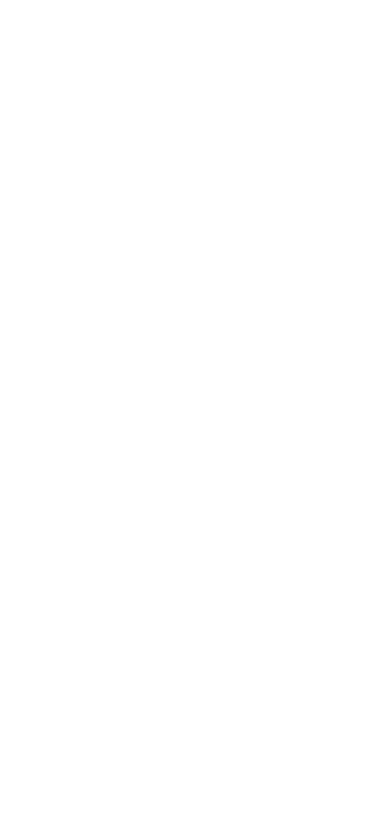
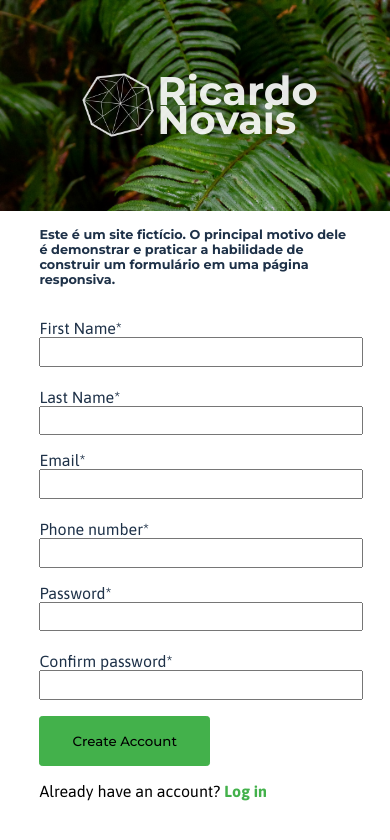
Before and after one commit to Ricardonovais1/form-the-odin-project, a plain HTML site: page HTML/index.html in a window 390 px wide. Drawn offline with Linux system fonts and the light colour scheme.

Commit message:
Versão finalizada Página de Formulário

```diff
--- /dev/null
+++ b/HTML/app.js
@@ -0,0 +1,71 @@
+const passwordField = document.getElementById('password');
+const passConfirmField = document.getElementById('confirm-password');
+const passMessage = document.getElementById('message');
+const confirmMessage = document.getElementById('confirm');
+const confirmPass = document.querySelector('.password-confirm-message');
+const letter = document.getElementById('letter');
+const capital = document.getElementById('capital');
+const number_p = document.getElementById('number-p');
+const length_p = document.getElementById('length-p');
+
+
+// When the user clicks on the password field, show the message box
+passwordField.onfocus = function() {
+    passMessage.style.display = "block";
+  }
+
+// When the user clicks outside of the password field, hide the message box
+passwordField.onblur = function() {
+    passMessage.style.display = "none";
+}
+
+// When the user starts to type something inside the password field
+passwordField.onkeyup = function() {
+    // Validate lowercase letters
+    const lowerCaseLetters = /[a-z]/g;
+    if(passwordField.value.match(lowerCaseLetters)) {
+      letter.classList.remove("invalid");
+      letter.classList.add("valid");
+    } else {
+      letter.classList.remove("valid");
+      letter.classList.add("invalid");
+  }
+    // Validate capital letters
+    const capitalLetters = /[A-Z]/g;
+    if (passwordField.value.match(capitalLetters)) {
+        capital.classList.remove("invalid");
+        capital.classList.add("valid");
+    } else {
+        capital.classList.remove("valid");
+        capital.classList.add("invalid");
+    }
+
+    //Validate number
+    const numberInPassword = /[0-9]/g;
+    if (passwordField.value.match(numberInPassword)) {
+        number_p.classList.remove("invalid");
+        number_p.classList.add("valid");
+    } else {
+        number_p.classList.remove("valid");
+        number_p.classList.add("invalid");
+    }
+    if (passwordField.value.length >= 8) {
+        length_p.classList.remove("invalid");
+        length_p.classList.add("valid");
+    } else {
+        length_p.classList.remove("valid");
+        length_p.classList.add("invalid");
+    }
+}
+
+passConfirmField.onfocus = function() {
+    confirmMessage.style.display = 'block';
+    confirmMessage.classList.add('invalid');
+
+    passConfirmField.onkeyup = function() {
+    if (passwordField.value === passConfirmField.value) {
+        confirmMessage.style.display = 'none';
+    }
+}
+}
+// letter.classList.includes('valid') && capital.classList.includes('valid') && number_p.classList.includes('valid') && length_p.classList.includes('valid') &&
--- a/HTML/index.html
+++ b/HTML/index.html
@@ -4,10 +4,74 @@
     <meta charset="UTF-8">
     <meta http-equiv="X-UA-Compatible" content="IE=edge">
     <meta name="viewport" content="width=device-width, initial-scale=1.0">
-    <link rel="stylesheet" href="../dist/css/main.css">    </link>
+    <link rel="stylesheet" href="../STYLES/styles.css">
     <title>Formulário The Oding Project</title>
 </head>
 <body>
+    <div class="banner">
+        <div class="logo-nome">
+            <img class="logo" src="../IMAGES/Logo Desenho Ricardo Novais Fundo Escuro.png">
+            <h2 class="name">Ricardo<br>Novais</h2>
+        </div>
+    </div>
+    <div class="main-form">
+        <div class="top">
+            <h2 class="text">Este é um site fictício. O principal motivo dele é demonstrar e praticar a habilidade de construir um formulário em uma página responsiva.</h2>
+        </div>
+        <div class="form">
+              <form action="#" method="post">
+                    <div class="couple">
+                        <div class="in-form">
+                            <label for="first-name">First Name*</label>
+                            <input type="text" id="first-name" name="first-name" required>
+                        </div>
+                        <div class="in-form">
+                            <label for="last-name">Last Name*</label>
+                            <input type="text" id="last-name" name="last-name" required>
+                        </div>
+                    </div>
 
+
+                    <div class="couple">
+
+                        <div class="in-form">
+                            <label for="email">Email*</label>
+                            <input type="email" id="email" name="email" required>
+                        </div>
+                        <div class="in-form">
+                            <label for="phone-number">Phone number*</label>
+                            <input type="number" id="phone-number" name="phone-number" required>
+                        </div>
+                    </div>
+                    <div class="couple">
+
+                        <div class="in-form">
+                            <label for="password">Password*</label>
+                            <input type="password" id="password" name="password">
+                            <div id="message">
+                                <h3>Password must contain the following:</h3>
+                                <p id="letter" class="invalid">A <b>lowercase</b> letter</p>
+                                <p id="capital" class="invalid">A <b>capital (uppercase)</b> letter</p>
+                                <p id="number-p" class="invalid">A <b>number</b></p>
+                                <p id="length-p" class="invalid">Minimum <b>8 characters</b></p>
+                            </div>
+
+                        </div>
+                        <div class="in-form">
+                            <label for="confirm-password">Confirm password*</label>
+                            <input type="password" id="confirm-password" required>
+                            <div id="confirm">
+                                <p class="password-confirm-message">Must equal password</p>
+                            </div>
+                        </div>
+                    </div>
+                    <div class="button-area">
+                        <button type="submit">Create Account</button>
+                        <p class="text-bellow">Already have an account? <a href="#">Log in</a></p>
+                    </div>
+                </div>
+              </form>
+    </div>
+    <script src="./app.js"></script>
 </body>
 </html>
--- a/STYLES/_reset.scss
+++ /dev/null
@@ -1,4 +0,0 @@
-* {
-    margin: 0;
-    padding: 0;
-}
--- a/STYLES/main.scss
+++ /dev/null
@@ -1,6 +0,0 @@
-@import './reset'
-
-
-header {
-    background-color: aqua;
-}
--- /dev/null
+++ b/STYLES/styles.css
@@ -0,0 +1,268 @@
+@import url('https://fonts.googleapis.com/css2?family=Asap:ital,wght@0,400;0,500;0,600;0,700;1,400;1,500;1,600;1,700&family=Montserrat:ital,wght@0,100;0,200;0,300;0,400;0,500;0,600;0,700;0,800;0,900;1,100;1,200;1,300;1,400;1,500;1,600;1,700;1,900&display=swap');
+:root {
+    --primary-color: #1E3148;
+    --second-color: #43B14B;
+    --second-color-hover: #36ad3e;
+    --third-color: #5C413F;
+    --fourth-color: #9E6F6D;
+    --fifth-color: #fff;
+
+    --primary-font: 'Asap', sans-serif;
+    --secondary-font: 'Montserrat', sans-serif;
+}
+
+
+* {
+    margin: 0;
+    padding: 0;
+}
+
+body {
+    display: flex;
+    flex-direction: row;
+    justify-content: flex-start;
+    height: 100vh;
+}
+
+
+
+
+.banner {
+    background: url('../IMAGES/form-image-samambaia.jpg');
+    background-size: cover;
+    background-repeat: no-repeat;
+    display: flex;
+    align-items: center;
+    flex-wrap: wrap;
+    width: 40vw;
+}
+
+.logo-nome {
+    display: flex;
+    flex-direction: row;
+    align-items: center;
+    height: 30vh;
+    width: 30vw;
+    /* background-color: var(--second-color); */
+    opacity: 90%;
+    line-height: 2.3rem;
+    flex: 1;
+}
+
+.logo {
+    width: 30vh;
+}
+
+.text {
+    font-size: 1.5rem;
+    font-family: var(--secondary-font);
+    margin-right: 3rem;
+    color: var(--primary-color);
+
+}
+
+#message {
+    display: none;
+}
+#confirm {
+    display: none;
+}
+
+input {
+    height: 1.8rem;
+    width: 25vw;
+    padding-left: 0.5rem;
+
+}
+
+label{
+    color: var(--primary-color);
+}
+
+h2 {
+    color: var(--fifth-color);
+    font-size: 2.5rem;
+    font-family: var(--secondary-font);
+}
+
+a {
+    text-decoration: none;
+    color: var(--second-color);
+    font-weight: 800;
+}
+
+a:hover {
+    color: var(--second-color-hover);
+}
+
+.main-form {
+    display: flex;
+    flex-direction: column;
+    justify-content: center;
+    margin-left: 3rem;
+    font-family: var(--primary-font);
+
+}
+
+.in-form {
+    display: flex;
+    flex-direction: column;
+}
+
+.couple {
+    display: flex;
+    gap: 3rem;
+    margin-right: auto;
+    margin-top: 1rem;
+
+}
+
+button {
+    background-color: var(--second-color);
+    padding: 1rem 2rem;
+    font-family: var(--secondary-font);
+    font-weight: 500;
+    border: 1px solid var(--second-color);
+    border-radius: 0.2rem;
+    margin-bottom: 1rem;
+    margin-top: 1rem;
+}
+
+button:hover {
+    background-color: var(--second-color-hover);
+}
+
+.invalid {
+    color: red;
+    font-family: var(--primary-font);
+    font-size: 0.8rem;
+    font-weight: 200;
+}
+
+.valid {
+    color: var(--second-color);
+    font-family: var(--primary-font);
+    font-size: 0.8rem;
+    font-weight: 200;
+}
+
+h3 {
+    font-family: var(--primary-font);
+    font-size: 0.8rem;
+    font-weight: 200;
+}
+
+@media (max-width: 1110px) {
+    .logo-nome {
+        display: flex;
+        flex-direction: column;
+        justify-content: center;
+        align-items: center;
+        height: 50vh;
+        background-size: cover;
+
+    }
+    input {
+        height: 1.6rem;
+        width: 20vw;
+    }
+    .nome {
+        font-size: 0.8rem;
+    }
+    button {
+        margin-top: 1rem;
+    }
+}
+
+@media (max-width: 700px) {
+    body {
+        display: flex;
+        flex-direction: column;
+        justify-content: flex-start;
+        align-items: center;
+    }
+    .banner {
+        width: 100vw;
+        height: 25vh;
+    }
+    .logo-nome {
+        display: flex;
+        flex-flow: row wrap;
+        align-items: center;
+        margin-top: 0px;
+        height: 15vh;
+        width: 20vw;
+        line-height: 1.8rem;
+
+    }
+    .logo {
+        width: 15vh;
+    }
+
+    .nome {
+        /* font-size: 0.3rem; */
+    }
+
+    .text {
+        font-size: 1.2rem;
+        margin-top: 1rem;
+        margin-bottom: 1rem;
+    }
+
+    input {
+        height: 1.6rem;
+        width: 30vw;
+    }
+
+    button {
+        margin-top: 1rem;
+    }
+
+}
+
+@media (max-width: 580px) {
+    .couple {
+        display: flex;
+        flex-direction: column;
+        gap: 2.5vh;
+        margin-right: auto;
+
+    }
+
+    .top {
+        display: flex;
+        flex-direction: column;
+        align-items: center;
+    }
+    .text {
+        font-size: 0.8rem;
+        width: 80vw;
+        margin-left: 10%;
+    }
+
+
+
+    .logo-nome {
+        flex-flow: row nowrap;
+        margin: 15px auto;
+    }
+
+    .logo {
+        width: 5em;
+        margin-left: min(5px)
+    }
+
+    .nome {
+        font-size: 0.2rem;
+        line-height: 1.5rem;
+    }
+
+    .main-form {
+        margin-left: 0.8rem;
+        align-items: center;
+    }
+    input {
+        height: 1.6rem;
+        width: 80vw;
+    }
+}
```
Also changed, not shown: IMAGES/Logo Desenho Ricardo Novais Fundo Escuro.png (added), IMAGES/form-image-samambaia.jpg (added).
